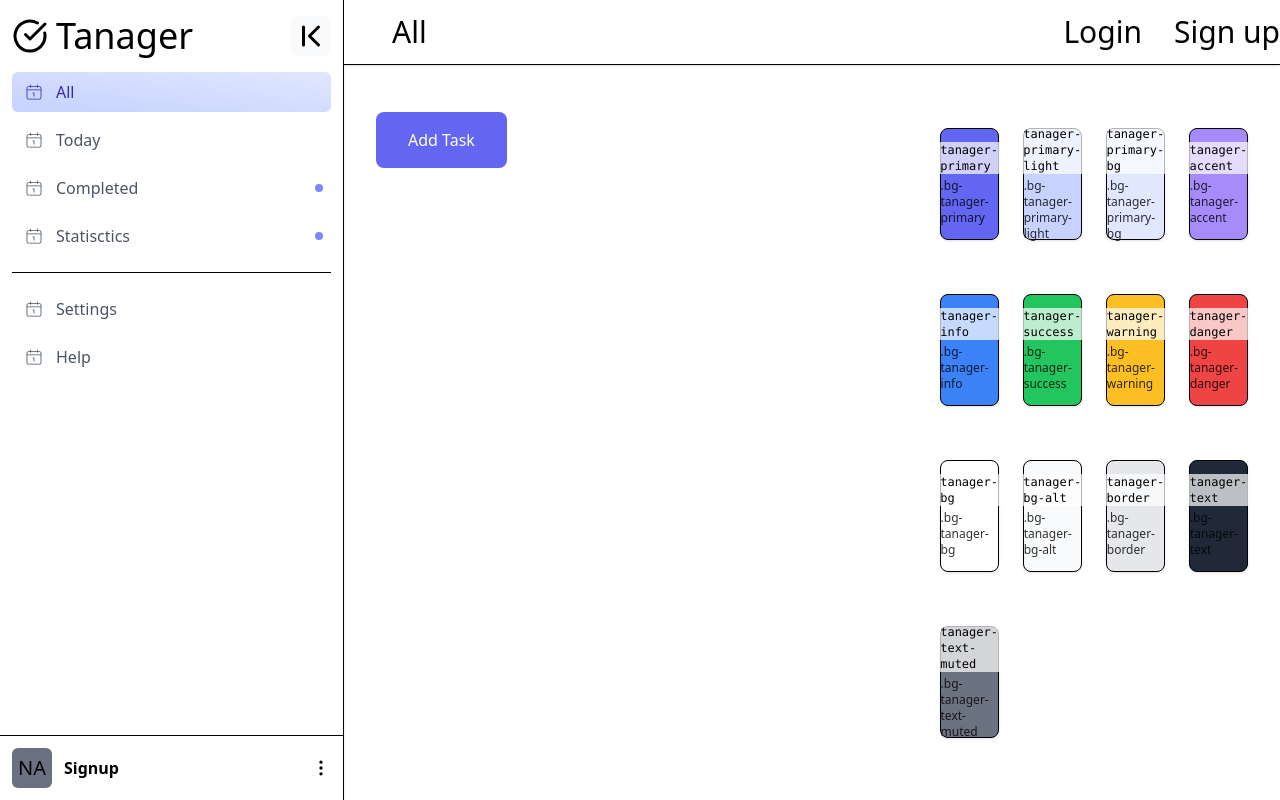
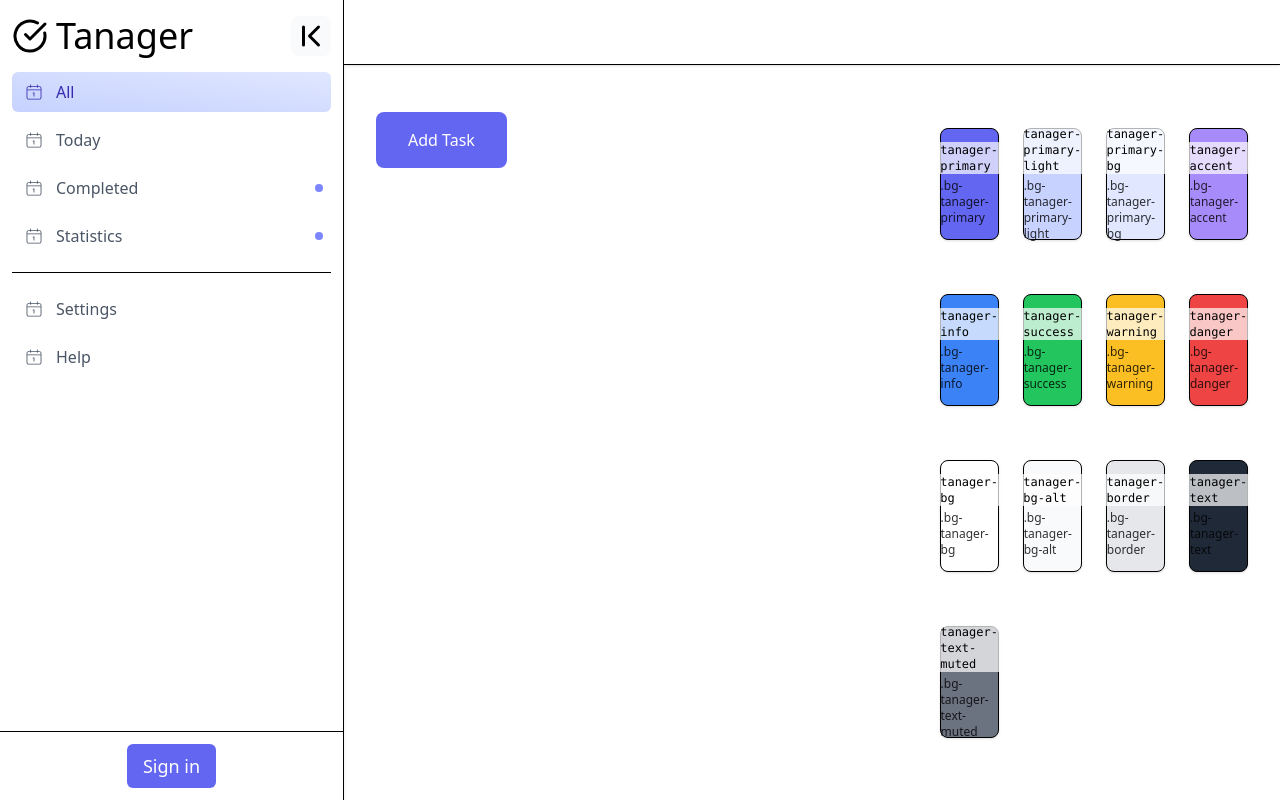
Before and after one commit to matheuspina-dev/task-manager-fullstack, a React (Vite) app in the folder client/: page / in a window 1280 px wide. Built offline with nearby package versions, Linux system fonts and the light colour scheme.

Commit message:
Updated sidebar to have account settings functionality

```diff
--- a/client/src/components/Navbar.jsx
+++ b/client/src/components/Navbar.jsx
@@ -1,26 +1,8 @@
-import { useState, useRef, useEffect } from 'react';
-import { Link, useSearchParams } from 'react-router-dom';
-import { CgProfile } from 'react-icons/cg';
+import { useState, useRef, useEffect } from "react";
+import { Link, useSearchParams } from "react-router-dom";
+import { CgProfile } from "react-icons/cg";
 
 export default (props) => {
-  const [showMenu, setShowMenu] = useState(false);
-  const menuRef = useRef(null);
-
-  const toggleMenu = () => {
-    setShowMenu((prev) => !prev);
-  };
-
-  useEffect(() => {
-    const handleClickOutside = (e) => {
-      if (menuRef.current && !menuRef.current.contains(e.target)) {
-        setShowMenu(false);
-      }
-    };
-
-    document.addEventListener('mousedown', handleClickOutside);
-    return () => document.removeEventListener('mousedown', handleClickOutside);
-  }, []);
-
   return (
     <nav
       className="fixed top-0 right-0 h-16 flex justify-between items-center bg-tanager-bg border-b shadow-sm py-8 text-3xl transition-all duration-300"
@@ -30,39 +12,8 @@
       }}
     >
       <h1 className="ml-12">
-        {props.activeView.charAt(0).toUpperCase() + props.activeView.slice(1)}
+        {/* {props.activeView.charAt(0).toUpperCase() + props.activeView.slice(1)} */}
       </h1>
-      {!props.user ? (
-        <div className="">
-          <ul className="flex gap-x-8">
-            <li>
-              <Link to="/login">Login</Link>
-            </li>
-            <li>
-              <Link to="/register">Sign up</Link>
-            </li>
-          </ul>
-        </div>
-      ) : (
-        <div ref={menuRef} className="relative mr-36">
-          <button onClick={toggleMenu} className="cursor-pointer">
-            <CgProfile />
-          </button>
-
-          {showMenu ? (
-            <div className="text-2xl absolute left-1/2 mt-2 bg-white rounded-lg shadow-md p-8 transform -translate-x-1/2 flex flex-col items-center gap-y-4 w-auto min-w-max">
-              <h3 className="whitespace-nowrap">Hello, {props.user.name}</h3>
-              <Link to="/profile">Profile page</Link>
-              <button
-                onClick={props.handleLogout}
-                className="bg-blue-500 px-8 py-4 rounded-lg text-white cursor-pointer"
-              >
-                Sign out
-              </button>
-            </div>
-          ) : null}
-        </div>
-      )}
     </nav>
   );
 };
--- a/client/src/components/Sidebar.jsx
+++ b/client/src/components/Sidebar.jsx
@@ -1,22 +1,35 @@
-import { createContext, useState, useEffect } from 'react';
-import { HiDesktopComputer } from 'react-icons/hi';
-import { Link } from 'react-router-dom';
-import getInitials from '../utils/getInitials';
+import { createContext, useState, useEffect, useRef } from "react";
+import { HiDesktopComputer } from "react-icons/hi";
+import { Link } from "react-router-dom";
+import getInitials from "../utils/getInitials";
 import {
   LuChevronFirst,
   LuCircleCheckBig,
   LuEllipsisVertical,
   LuChevronLast,
-} from 'react-icons/lu';
+} from "react-icons/lu";
 
 export const SidebarContext = createContext();
 
 export default (props) => {
   const [expanded, setExpanded] = useState(true);
+  const [showMenu, setShowMenu] = useState(false);
+  const menuRef = useRef(null);
 
-  const EXPANDED_WIDTH = '21.5rem';
-  const COLLAPSED_WIDTH = '4.2rem';
+  const EXPANDED_WIDTH = "21.5rem";
+  const COLLAPSED_WIDTH = "4.2rem";
   const currentWidth = expanded ? EXPANDED_WIDTH : COLLAPSED_WIDTH;
+
+  useEffect(() => {
+    const handleClickOutside = (e) => {
+      if (menuRef.current && !menuRef.current.contains(e.target)) {
+        setShowMenu(false);
+      }
+    };
+
+    document.addEventListener("mousedown", handleClickOutside);
+    return () => document.removeEventListener("mousedown", handleClickOutside);
+  }, []);
 
   useEffect(() => {
     if (props.onWidthChange) {
@@ -33,7 +46,7 @@
         <div className="p-3 pb-2 flex items-center w-full">
           <div
             className={`flex items-center gap-x-2 transition-all duration-300 overflow-hidden ${
-              expanded ? 'opacity-100 max-w-xs' : 'opacity-0 max-w-0'
+              expanded ? "opacity-100 max-w-xs" : "opacity-0 max-w-0"
             }`}
           >
             <Link className="flex items-center h-12 text-4xl gap-x-2" to="/">
@@ -56,37 +69,96 @@
           <ul className="flex-1 flex flex-col px-3">{props.children}</ul>
         </SidebarContext.Provider>
 
-        <div className="border-t w-full flex items-center py-3 px-3 transition-all duration-300">
+        <div
+          ref={menuRef}
+          className="border-t w-full flex items-center py-3 px-3 transition-all duration-300"
+        >
           {/* Avatar */}
-          <div className="flex justify-center items-center text-xl w-10 h-10 rounded-md bg-gray-500 flex-shrink-0 mx-auto">
-            <span>{props.user ? getInitials(props.user.name) : 'NA'}</span>
+          <div
+            className={
+              props.user
+                ? `group flex justify-center items-center text-xl font-medium w-10 h-10 rounded-md flex-shrink-0 mx-auto bg-indigo-200 transition-colors  ${
+                    expanded ? "" : "hover:bg-indigo-300 cursor-pointer"
+                  }`
+                : `flex justify-center items-center rounded-md text-center cursor-pointer bg-tanager-primary text-tanager-bg mx-auto transition-all duration-300 ${
+                    expanded ? "text-nowrap py-2 px-4 text-lg" : "py-1 px-1"
+                  }`
+            }
+            onClick={() => {
+              if (!expanded) setShowMenu((prev) => !prev);
+            }}
+          >
+            {props.user ? (
+              <span>{getInitials(props.user.name)}</span>
+            ) : (
+              <Link to={"/login"}>Sign in</Link>
+            )}
+
+            {!expanded ? (
+              <div
+                className="absolute font-medium left-14 rounded-md px-2 py-1 ml-6 bg-indigo-100 text-indigo-800
+                text-sm text-nowrap invisible opacity-20 -translate-x-3 transition-all
+                group-hover:visible group-hover:opacity-100 group-hover:translate-x-0"
+              >
+                Account Settings
+              </div>
+            ) : null}
           </div>
 
           {/* Name + email */}
+          {props.user ? (
             <div
-            className={`transition-all duration-300 ease-in-out overflow-hidden ${
+              className={`transition-all duration-300 ease-in-out  ${
                 expanded
-                ? 'ml-3 w-full opacity-100 translate-x-0'
-                : 'w-0 ml-0 opacity-0 -translate-x-1'
+                  ? "ml-3 w-full opacity-100 translate-x-0"
+                  : "w-0 ml-0 opacity-0 -translate-x-1 hidden"
               }`}
             >
               <div className="flex items-center w-full">
                 <div className="leading-4 flex-1 min-w-0">
-                <h4 className="font-semibold">
-                  {props.user ? props.user.name : 'Signup'}
-                </h4>
+                  <h4 className="font-semibold">{props.user.name}</h4>
                   <span className="text-xs text-gray-600">
-                  {props.user ? props.user.email : null}
+                    {props.user.email}
                   </span>
                 </div>
 
                 {/* Dots */}
-              <LuEllipsisVertical
-                className="ml-3 shrink-0 cursor-pointer"
-                size={20}
-              />
+                <div className="relative">
+                  <button
+                    onClick={() => setShowMenu((prev) => !prev)}
+                    className="cursor-pointer"
+                  >
+                    <LuEllipsisVertical className="ml-3 shrink-0" size={20} />
+                  </button>
                 </div>
               </div>
+            </div>
+          ) : null}
+
+          {showMenu && props.user ? (
+            <div
+              className={`absolute bottom-20 w-56 bg-white border border-gray-200 rounded-xl shadow-xl p-2 z-50 ${
+                expanded ? "right-3" : "left-3"
+              }`}
+            >
+              <div className="px-3 py-2 border-b">
+                <p className="font-semibold text-gray-800">{props.user.name}</p>
+                <p className="text-sm text-gray-500">{props.user.email}</p>
+              </div>
+              <button className="w-full cursor-pointer text-left px-3 py-2 hover:bg-gray-100">
+                Edit Profile
+              </button>
+              <button className="w-full cursor-pointer text-left px-3 py-2 hover:bg-gray-100">
+                Account Settings
+              </button>
+              <button
+                className="w-full cursor-pointer text-left px-3 py-2 text-red-600 hover:bg-red-50"
+                onClick={props.handleLogout}
+              >
+                Sign Out
+              </button>
+            </div>
+          ) : null}
         </div>
       </nav>
     </aside>
--- /dev/null
+++ b/client/src/components/StatsPanel.jsx
@@ -0,0 +1,7 @@
+export default (props) => {
+  return (
+    <div>
+      <main>Hello</main>
+    </div>
+  );
+};
--- a/client/src/pages/Home.jsx
+++ b/client/src/pages/Home.jsx
@@ -10,6 +10,7 @@
 import SidebarItem from '../components/SidebarItem';
 import { CiCalendarDate } from 'react-icons/ci';
 import ColorPalette from '../ColorPalette';
+import StatsPanel from '../components/StatsPanel';
 
 export default () => {
   const [user, setUser] = useState(null);
@@ -60,7 +61,7 @@
   return (
     <div className="flex">
       <header className="flex">
-        <Sidebar onWidthChange={setSidebarWidth} user={user}>
+        <Sidebar onWidthChange={setSidebarWidth} user={user} handleLogout={handleLogout}>
           <SidebarItem
             icon={<CiCalendarDate size={20} />}
             text="All"
@@ -82,8 +83,10 @@
           />
           <SidebarItem
             icon={<CiCalendarDate size={20} />}
-            text="Statisctics"
+            text="Statistics"
             alert
+            onClick={() => setActiveView('stats')}
+            active={activeView === 'stats'}
           />
           <hr className="my-3" />
           <SidebarItem icon={<CiCalendarDate size={20} />} text="Settings" />
@@ -100,6 +103,8 @@
         className="p-8 pt-20 min-h-screen w-screen transition-all duration-300"
         style={{ marginLeft: sidebarWidth }}
       >
+        {activeView !== 'stats' ? (
+          <div>
             <div>
               <button
                 onClick={() => setAddingTask(true)}
@@ -120,6 +125,10 @@
                 toggleCompleted={toggleCompleted}
               />
             </div>
+          </div>
+        ) : (
+          <StatsPanel />
+        )}
 
         {addingTask ? (
           <Modal title="Enter a new task" onClose={() => setAddingTask(false)}>
```
Also changed, not shown: client/src/components/SidebarItem.jsx (+6 -6 lines). Lines whose indentation alone changed are shown as unchanged.
